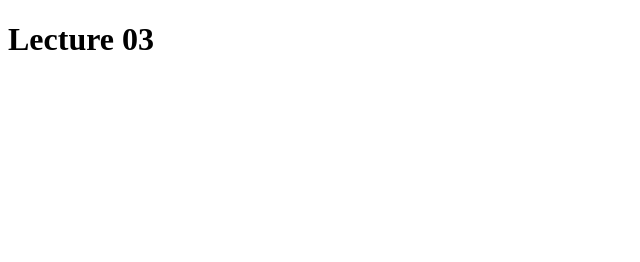
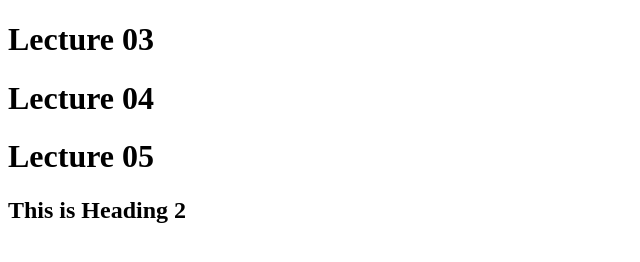
Before and after one commit to MuhammadSayemIjaz/TechnoAlliance, a plain HTML site: page index.html in a window 1280 px wide. Shown: the whole page, without its empty margins (0-640 px from the left). Drawn offline with Linux system fonts and the light colour scheme.

Commit message:
String Operations, Functions, DOM Intro

```diff
--- a/index.html
+++ b/index.html
@@ -1,13 +1,21 @@
 <!DOCTYPE html>
 <html lang="en">
+
 <head>
      <meta charset="UTF-8">
      <meta http-equiv="X-UA-Compatible" content="IE=edge">
      <meta name="viewport" content="width=device-width, initial-scale=1.0">
      <title>Lecture 03</title>
 </head>
+
 <body>
-     <h1>Lecture 03</h1>
+     <h1 id="heading">Lecture 03</h1>
+     <h1 class="heading1">Lecture 04</h1>
+     <h1 class="heading1">Lecture 05</h1>
+     <div id="container">
+          <h2>This is Heading 2</h2>
+     </div>
      <script src="index.js"></script>
 </body>
+
 </html>
```
Also changed, not shown: index.js (+47 -0 lines).
